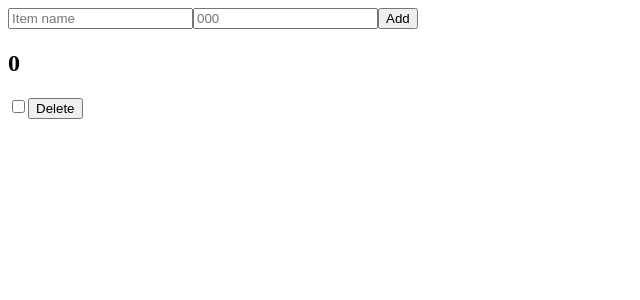
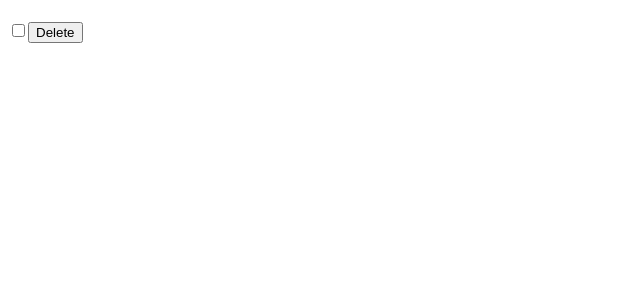
Before and after one commit to Frasato/shopping-list, a React (Create React App) app: page / in a window 1280 px wide. Shown: the top 300 px of the page, without its empty margins (0-640 px from the left). Built offline with nearby package versions, Linux system fonts and the light colour scheme; the HTML template or start-up script is replaced by a standard one.

Commit message:
Create routes and pages

```diff
--- a/src/App.js
+++ b/src/App.js
@@ -1,12 +1,10 @@
-import CreateItem from "./Components/CreateItem/CreateItem.js";
-import ListItems from "./Components/ListItems/ListItems.js";
 import MyProvider from "./Context/Context.js";
+import RoutesShop from "./routes.js";
 
 export default function App() {
   return (
     <MyProvider>
-      <CreateItem/>
-      <ListItems/>
+      <RoutesShop/>
     </MyProvider>
   );
 }
--- a/src/Context/Context.js
+++ b/src/Context/Context.js
@@ -5,7 +5,7 @@ const Context = createContext();
 const MyProvider = ({children}) =>{
 
     const [item, setItem] = useState("");
-    const [number, setNumber] = useState(0);
+    const [number, setNumber] = useState();
 
     return(
         <Context.Provider value={{item, setItem, number, setNumber}}>
--- /dev/null
+++ b/src/Pages/Create.js
@@ -0,0 +1,7 @@
+export default function Create(){
+    return(
+        <div>
+
+        </div>
+    );
+}
--- /dev/null
+++ b/src/Pages/Home.js
@@ -0,0 +1,9 @@
+import ListItems from '../Components/ListItems/ListItems.js';
+
+export default function Home(){
+    return(
+        <div>
+            <ListItems/>
+        </div>
+    );
+}
--- /dev/null
+++ b/src/routes.js
@@ -0,0 +1,14 @@
+import { BrowserRouter, Route, Routes } from "react-router-dom";
+import Home from "./Pages/Home";
+import Create from "./Pages/Create";
+
+export default function RoutesShop(){
+    return(
+        <BrowserRouter>
+            <Routes>
+                <Route path="/" element={ <Home/> }/>
+                <Route path="/create" element={ <Create/> }/>
+            </Routes>
+        </BrowserRouter>
+    );
+}
```
